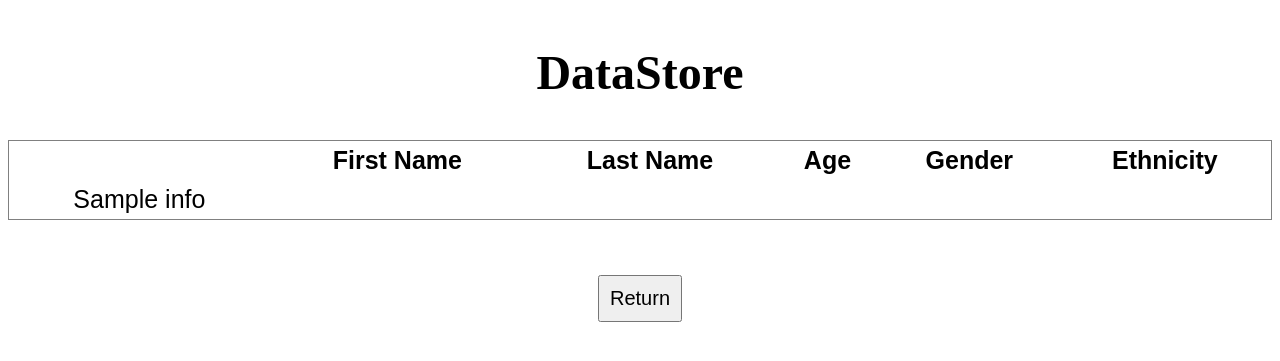
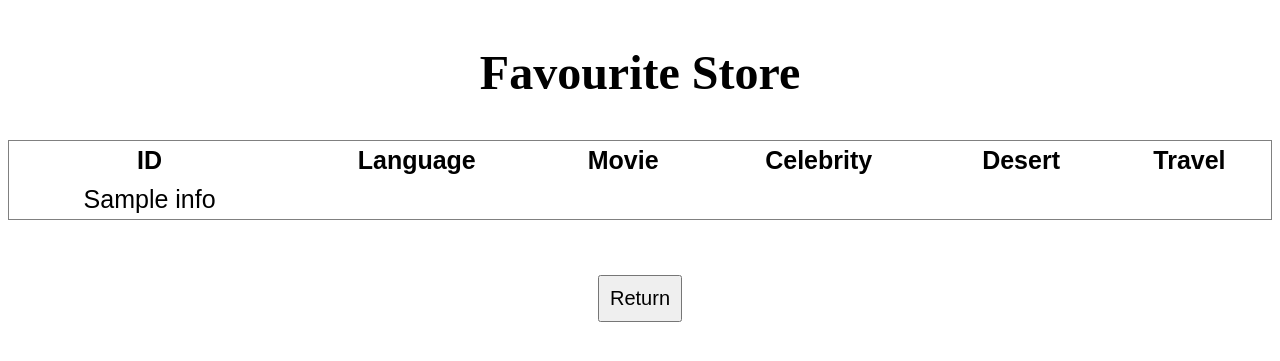
Before and after one commit to anthonywong611/FlaskAPI-GCP-Applications, a Flask app: template templates/get.html in a window 1280 px wide. Shown: the top 361 px of the page. Run offline with Flask 2, Linux system fonts and the light colour scheme; the template is opened without the code that fills it: most values are stand-ins (such as "Sample title", 1, 10 or a date in 2020).

Commit message:
modified

```diff
--- a/app.py
+++ b/app.py
@@ -6,10 +6,6 @@
 # -- 3. Use JSON for the request and response formats.
 # ------------------------------------------------------------------------------------------------
 
-import datetime
-import logging
-import os
-from typing import Dict
 from wsgiref.validate import validator
 from flask import Flask, redirect, render_template, request, Response, url_for
 from wtforms import Form, StringField, TextAreaField, validators, IntegerField
@@ -26,23 +22,23 @@ engine = connect_tcp_socket()  # sqlalchemy.engine.base.Engine
 
 class InfoForm(Form):
 
-    first_name = StringField('First Name ', validators=[validators.input_required()])
-    last_name = StringField('Last Name ', validators=[validators.input_required()])
-    age = IntegerField('Age ', validators=[validators.NumberRange(min=0, max=120)])
-    gender = StringField('Gender ', validators=[validators.optional()])
-    ethnicity = StringField('Ethnicity ', validators=[validators.optional()])
+    language = StringField('What language are you interested in learning? ', validators=[validators.optional()])
+    movie = StringField('What\'s the most memorable movie you\'ve watched?  ', validators=[validators.optional()])
+    celebrity = StringField('Which celebrity would you like a photo with? ', validators=[validators.optional()])
+    desert = StringField('What\'s your favourite desert? ', validators=[validators.optional()])
+    travel = StringField('Where will you travel next summer? ', validators=[validators.optional()])
 
 
 def create_table(db_engine: sqlalchemy.engine.base.Engine) -> None:
     with db_engine.connect() as conn:
         conn.execute(
-            "CREATE TABLE IF NOT EXISTS person (\
+            "CREATE TABLE IF NOT EXISTS favourite (\
                  person_id SERIAL NOT NULL PRIMARY KEY, \
-                 first_name VARCHAR(20) NOT NULL, \
-                 last_name VARCHAR(20) NOT NULL, \
-                 age INT CHECK (age >= 0 AND age <= 120), \
-                 gender VARCHAR(10), \
-                 ethnicity VARCHAR(20) \
+                 language VARCHAR(20), \
+                 movie VARCHAR(20), \
+                 celebrity VARCHAR(20), \
+                 desert VARCHAR(20), \
+                 travel VARCHAR(20) \
              );"
         )
 
@@ -62,20 +58,19 @@ def enter():
     if request.method == 'POST' and info.validate():
 
         # Retrieved input information from the form
-        first_name = info.first_name.data
-        last_name = info.last_name.data
-        age = info.age.data
-        gender = info.gender.data
-        ethnicity = info.ethnicity.data
+        language = info.language.data
+        movie = info.movie.data
+        celebrity = info.celebrity.data
+        desert = info.desert.data
+        travel = info.travel.data
 
-        stmt = text("INSERT INTO person (first_name, last_name, age, gender, ethnicity) \
-                     VALUES (:first_name, :last_name, :age, :gender, :ethnicity)")
+        stmt = text("INSERT INTO favourite (language, movie, celebrity, desert, travel) \
+                     VALUES (:language, :movie, :celebrity, :desert, :travel)")
 
         # Store data in the MySQL database instance
         with engine.connect() as conn:
-            conn.execute(stmt, first_name=first_name, last_name=last_name, \
-                 age=age, gender=gender, ethnicity=ethnicity)
-            #conn.commit()
+            conn.execute(stmt, language=language, movie=movie, \
+                 celebrity=celebrity, desert=desert, travel=travel)
 
         return redirect(url_for('enter'))
     else:
@@ -90,10 +85,10 @@ def check():
     else:
         with engine.connect() as conn:
 
-            people_data = conn.execute('SELECT * FROM person;')
-            people = people_data.fetchall()
+            favourite_data = conn.execute('SELECT * FROM favourite;')
+            favourites = favourite_data.fetchall()
 
-        return render_template('get.html', people=people)
+        return render_template('get.html', favourites=favourites)
 
 
 if __name__ == "__main__":
--- a/templates/base.html
+++ b/templates/base.html
@@ -9,7 +9,7 @@
 </head>
 <body>
      <div class="header">
-          <h1>DataStore</h1>
+          <h1>Favourite Store</h1>
      </div>
      {% block main %}{% endblock %}
      {% block body %}{% endblock %}
--- a/templates/get.html
+++ b/templates/get.html
@@ -10,17 +10,17 @@
 <table style="text-align: center;" id="people">
      <!-- Header -->
      <tr>
-          <th></th>
-          <th>First Name</th>
-          <th>Last Name</th>
-          <th>Age</th>
-          <th>Gender</th>
-          <th>Ethnicity</th>
+          <th>ID</th>
+          <th>Language</th>
+          <th>Movie</th>
+          <th>Celebrity</th>
+          <th>Desert</th>
+          <th>Travel</th>
      </tr>
      <!-- Jinja Syntax for generating results from the person table -->
-     {% for person in people %}
+     {% for favourite in favourites %}
           <tr>
-          {% for feature, info in person.items() %}
+          {% for feature, info in favourite.items() %}
                <td>{{ info|e }}</td>
           {% endfor %}
           </tr>
--- a/templates/home.html
+++ b/templates/home.html
@@ -3,7 +3,7 @@
 {% block main %}
 
 <div class="intro">
-     Welcome to DataStore! Click the start button to begin.
+     Welcome to Favourite Store! Click the start button to begin.
 </div>
 
 <div class="row">
```
